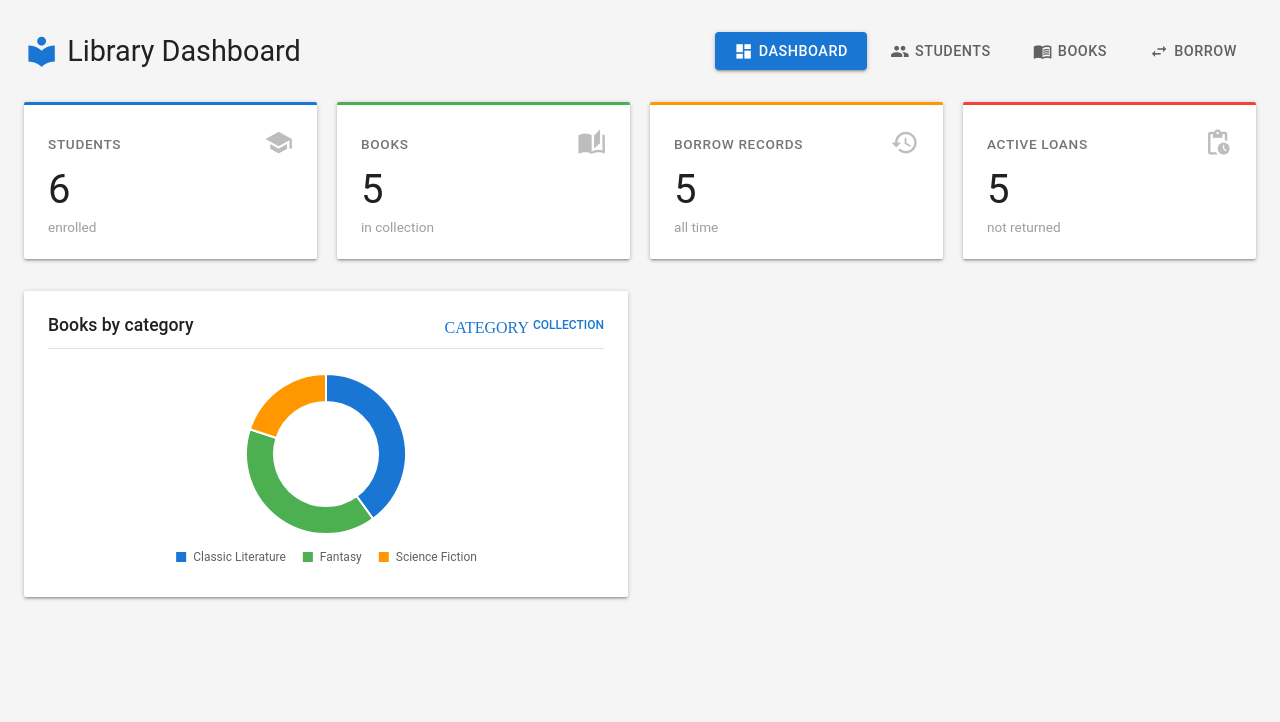
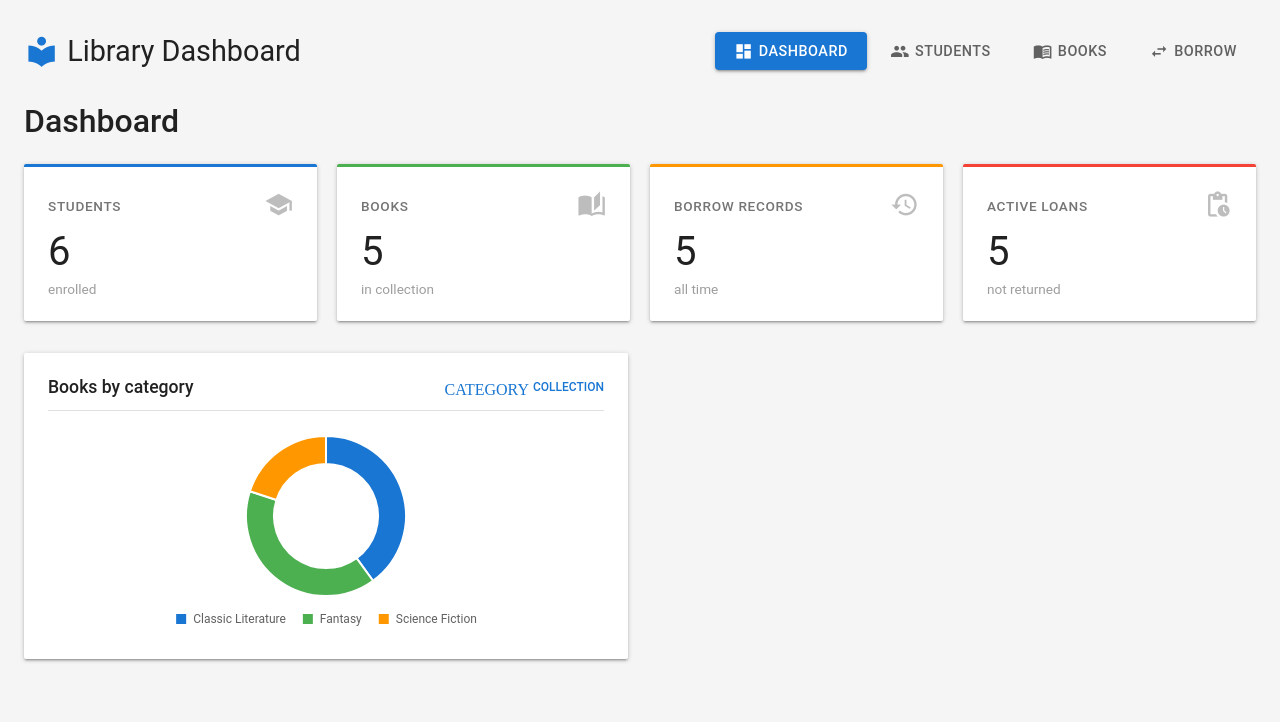
Before and after one commit to Ronkoyy/IT30A, a PHP site: page /dashboard.php in a window 1280 px wide. Shown: the top 722 px of the page. Run offline with PHP 8.4, Linux system fonts and the light colour scheme; data comes from the database, SQL or seed files in the repository.

Commit message:
Fixed the stats-card layout

```diff
--- a/dashboard.php
+++ b/dashboard.php
@@ -60,7 +60,7 @@ while ($row = $catStmt->fetch()) {
             padding: 2rem 1.5rem;
             display: flex;
             flex-direction: column;
-            align-items: vertical;
+            align-items: center;
         }
 
         .dashboard { max-width: 1300px; width: 100%; }
@@ -282,8 +282,9 @@ while ($row = $catStmt->fetch()) {
     </style>
 </head>
 <body>
+<div class="dashboard">
     <?php include 'includes/navbar.php'; ?>
-
+    <h1 style="margin-bottom: 1.5rem; font-weight: 500; color: #212121;">Dashboard</h1>
     <div class="stats-grid">
         <div class="stat-card">
             <div class="stat-header">
@@ -336,6 +337,7 @@ while ($row = $catStmt->fetch()) {
             <canvas id="categoryChart" width="400" height="200"></canvas>
         </div>
 
+    </div>
 </div>
 
 
@@ -406,6 +408,7 @@ while ($row = $catStmt->fetch()) {
         });
     })();
 </script>
-</div>
+
+
 </body>
 </html>
```
Lines whose indentation alone changed are shown as unchanged.
